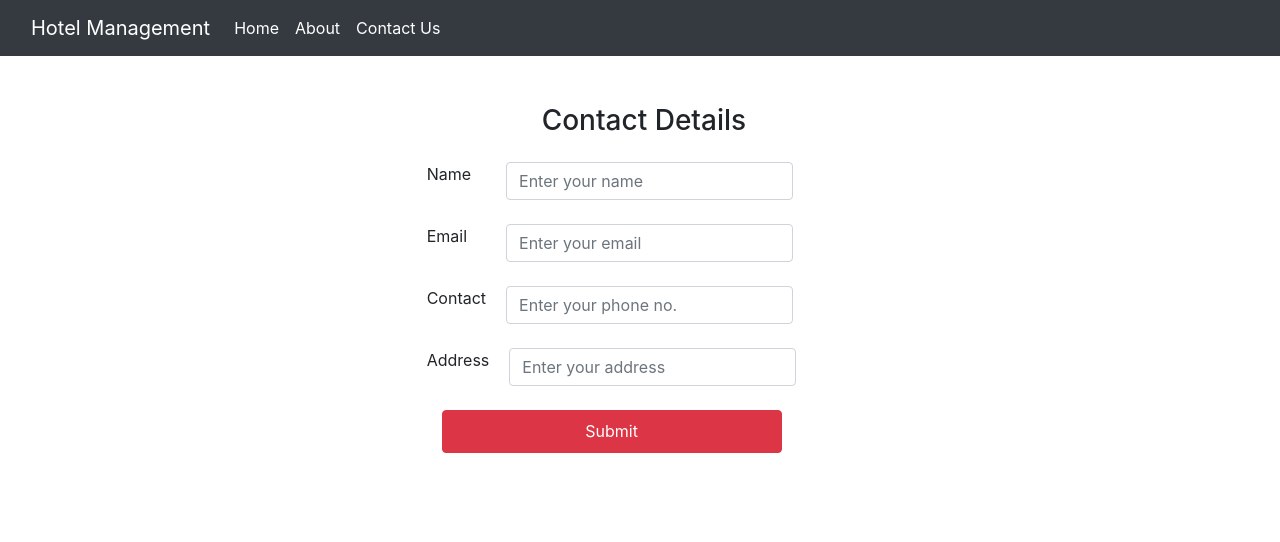
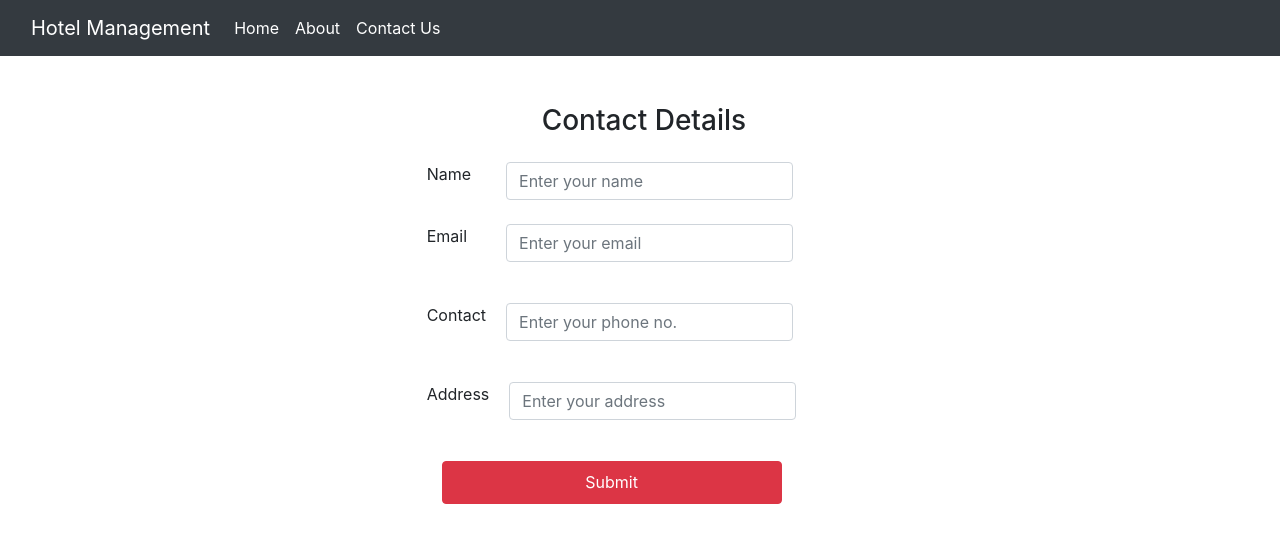
Before and after one commit to Nitin1604/HotelManagement, a React (Create React App) app: page /contact in a window 1280 px wide. Shown: the top 542 px of the page. Built offline with nearby package versions, Linux system fonts and the light colour scheme.

Commit message:
Contact.js code

```diff
--- a/src/Components/Contact.js
+++ b/src/Components/Contact.js
@@ -90,22 +90,23 @@ const ContactComponent = () => {
                                     <div className="row my-3">
                                         <label htmlFor="exampleInputName">Name</label>
                                         <div className="col-sm-10">
-                                            <input className="form-control" id="exampleInputName" placeholder="Enter your name" value={inputName} onChange={handleInputName} />
+                                            <input className="form-control" id="exampleInputName" placeholder="Enter your name" value={inputName} onChange={handleInputName}/>
+
                                             {/* Validation Block start here */}
                                             <div className="row" hidden={validationError === ''}>
-                                                <div className="col-sm-4">
+                                                <div className="col-sm-12">
                                                     <div className="row my-2 tx-red">
                                                         <div className="col-sm-12 tx-center">{validationError}</div>
                                                     </div>
                                                 </div>
                                             </div>
                                             {/* Validation Block ends here */}
+
                                         </div>
                                     </div>
                                 </div>
                             </div>
                         </div>
-
                         {/* Name block will ends here */}
 
                         {/* Email block will start here */}
@@ -117,10 +118,10 @@ const ContactComponent = () => {
                                         <div className="col-sm-10">
                                             <input className="form-control" id="exampleInputEmail" placeholder="Enter your email" value={inputEmail} onChange={handleInputEmail} />
                                             {/* Validation Block start here */}
-                                            <div className="row" hidden={validationError === ''}>
-                                                <div className="col-sm-4">
+                                            <div className="row">
+                                                <div className="col-sm-12">
                                                     <div className="row my-2 tx-red">
-                                                        <div className="col-sm-12 tx-center">{validationError}</div>
+                                                        <div className="col-sm-12 tx-center">{}</div>
                                                     </div>
                                                 </div>
                                             </div>
@@ -141,10 +142,10 @@ const ContactComponent = () => {
                                         <div className="col-sm-10">
                                             <input type="text" className="form-control" id="exampleInputContact" placeholder="Enter your phone no." value={inputContact} onChange={handleInputContact} />
                                             {/* Validation Block start here */}
-                                            <div className="row" hidden={validationError === ''}>
-                                                <div className="col-sm-4">
+                                            <div className="row">
+                                                <div className="col-sm-12">
                                                     <div className="row my-2 tx-red">
-                                                        <div className="col-sm-12 tx-center">{validationError}</div>
+                                                        <div className="col-sm-12 tx-center">{}</div>
                                                     </div>
                                                 </div>
                                             </div>
@@ -165,10 +166,10 @@ const ContactComponent = () => {
                                         <div className="col-sm-10">
                                             <input type="text" className="form-control" id="exampleInputAddress" placeholder="Enter your address" value={inputAddress} onChange={handleInputAddress} />
                                             {/* Validation Block start here */}
-                                            <div className="row" hidden={validationError === ''}>
-                                                <div className="col-sm-4">
+                                            <div className="row">
+                                                <div className="col-sm-12">
                                                     <div className="row my-2 tx-red">
-                                                        <div className="col-sm-12 tx-center">{validationError}</div>
+                                                        <div className="col-sm-12 tx-center">{}</div>
                                                     </div>
                                                 </div>
                                             </div>
```
